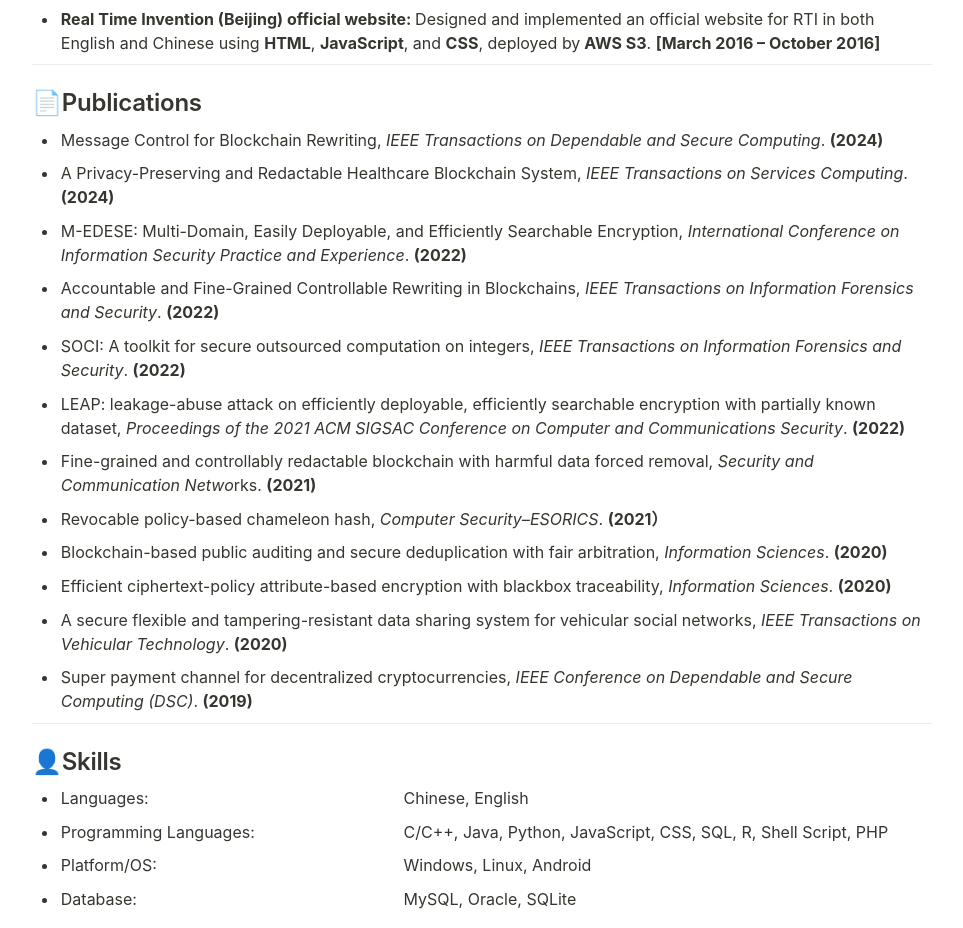
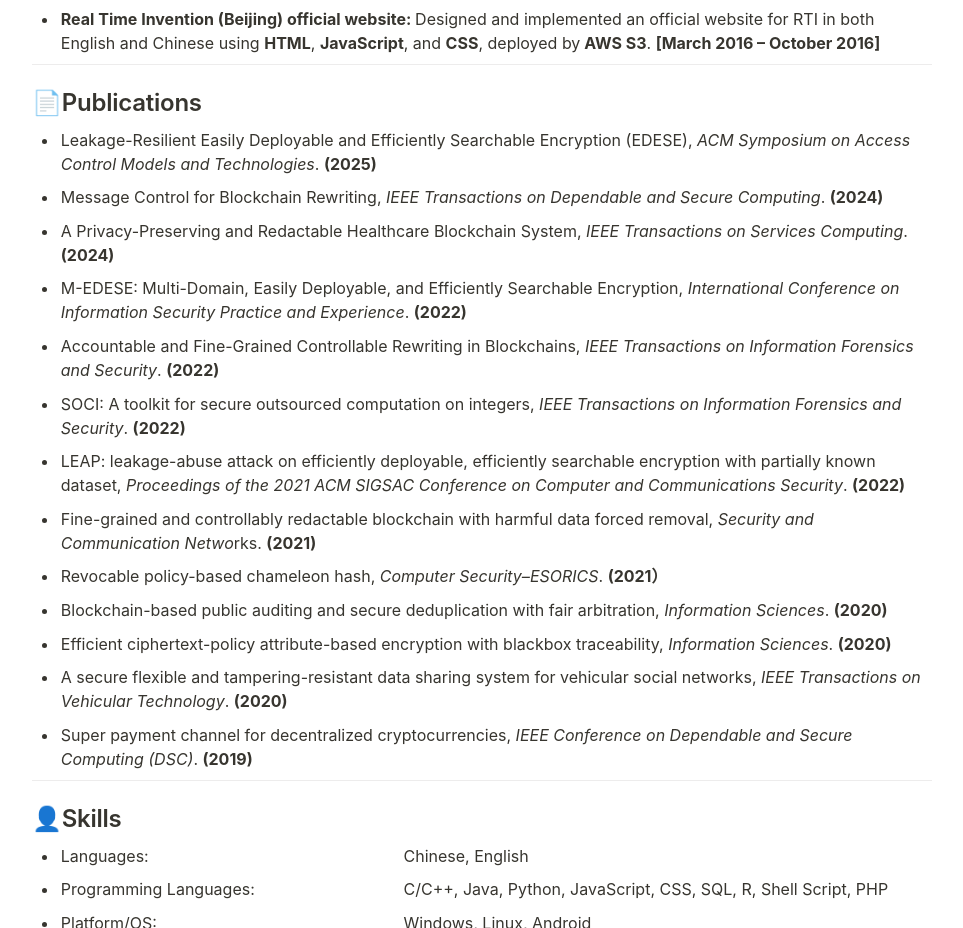
Before and after one commit to yjm9110/yjm9110.github.io, a plain HTML site: page index.html in a window 1280 px wide. Shown: the part 1949-2877 px from the top of the page, without its empty margins (158-1121 px from the left). Drawn offline with Linux system fonts and the light colour scheme.

Commit message:
udpate publications

```diff
--- a/index.html
+++ b/index.html
@@ -192,6 +192,9 @@
 			<hr  />
 			<h2  class="">📄Publications</h2>
 			<ul  class="bulleted-list">
+				<li style="list-style-type:disc">Leakage-Resilient Easily Deployable and Efficiently Searchable Encryption (EDESE), <em>ACM Symposium on Access Control Models and Technologies</em>. <strong>(2025)</strong></li>
+			</ul>
+			<ul  class="bulleted-list">
 				<li style="list-style-type:disc">Message Control for Blockchain Rewriting, <em>IEEE Transactions on Dependable and Secure Computing</em>. <strong>(2024)</strong></li>
 			</ul>
 			<ul  class="bulleted-list">
```
